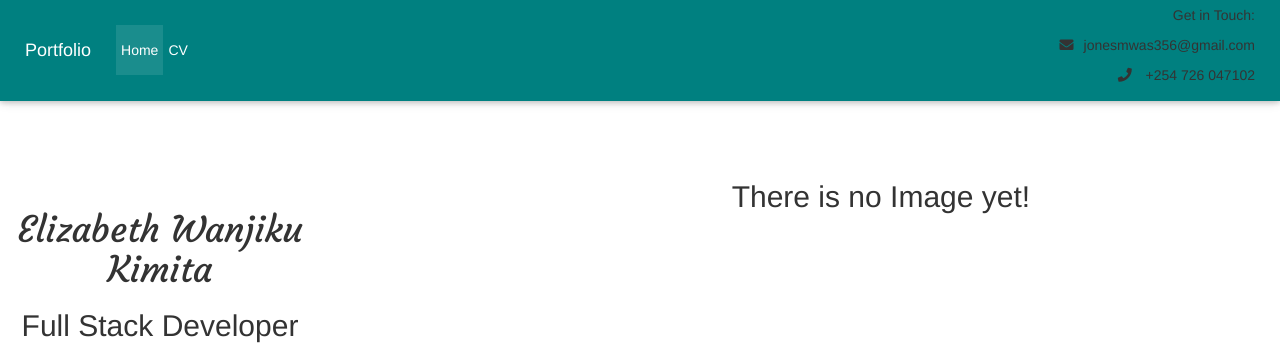
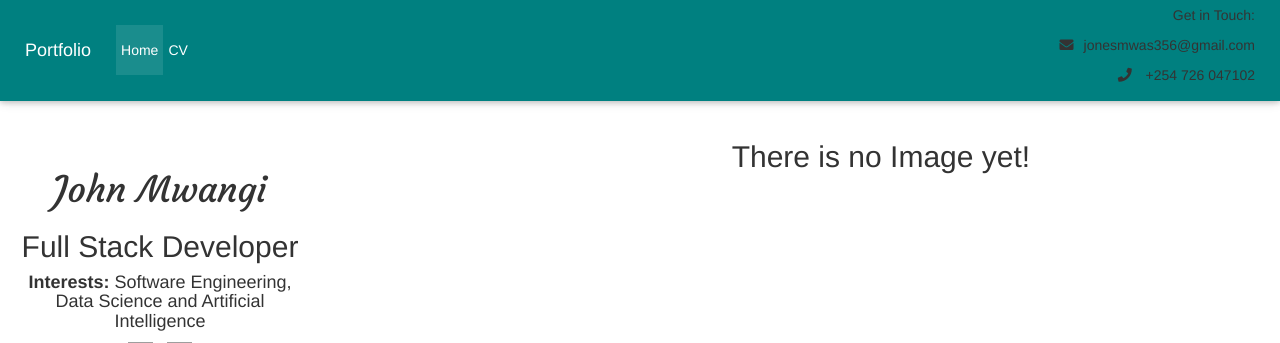
Before and after one commit to johnmwangi/Port_Folio, a Django app: template john/templates/all_projects/index.html in a window 1280 px wide; the page is wider, and only the part inside the window is pictured. Shown: the top 343 px of that part. Run offline with Django 3.2, Linux system fonts and the light colour scheme; the template is opened without the code that fills it, so the values that code supplies are empty; some libraries are stand-ins or nearby versions; some web fonts are replaced; grey boxes are pictures that could not be loaded.

Commit message:
additonal of the index file

```diff
--- a/john/templates/all_projects/index.html
+++ b/john/templates/all_projects/index.html
@@ -1,21 +1,3 @@
-Skip to content
-
-Search or jump to…
-
-Pull requests
-Issues
-Marketplace
-Explore
-
-@johnmwangi
-0
-0 0 lizKimita/Portfolio
- Code  Issues 0  Pull requests 0  Projects 0  Wiki  Security  Insights
-Portfolio/kimita/templates/all_projects/index.html
-@lizKimita lizKimita adding a profile picture image in the home page
-40bbb66 22 days ago
-77 lines (60 sloc)  3.67 KB
-
 {% extends 'all_projects/base.html' %}
 
 {% block content %}
@@ -26,14 +8,14 @@ Portfolio/kimita/templates/all_projects/index.html
         <div class="col-sm-3 about-me about-side text-center hidden-xs" style="margin-top:150px">
             {% for item in image%}
             <img src="{{item.image.url}}" width=300 class="profile-pic img-responsive center-block">{% endfor %}
-            <h1 style="font-family: 'Courgette', cursive;">Elizabeth Wanjiku Kimita</h1>
+            <h1 style="font-family: 'Courgette', cursive;">John Mwangi</h1>
             <h2>Full Stack Developer</h2>
             <h4><strong>Interests:</strong>  Software Engineering, Data Science and Artificial Intelligence </h4>
             <!-- github -->
-            <a href="https://github.com/lizKimita" target="_blank"><img src="http://www.stickpng.com/assets/images/5847f98fcef1014c0b5e48c0.png" alt="" style="width:25px;height:25px;margin-right: 10px"></a>
+            <a href="https://github.com/johnmwangi" target="_blank"><img src="http://www.stickpng.com/assets/images/5847f98fcef1014c0b5e48c0.png" alt="" style="width:25px;height:25px;margin-right: 10px"></a>
 
             <!-- linkedin -->
-            <a href="https://www.linkedin.com/in/elizabeth-kimita-b936737b/" target="_blank"><img src="https://image.flaticon.com/icons/png/512/34/34227.png" alt="" style="width:25px;height:25px;"></a>
+            <a href="https://www.linkedin.com/in/john-mwangi-b936737b/" target="_blank"><img src="https://image.flaticon.com/icons/png/512/34/34227.png" alt="" style="width:25px;height:25px;"></a>
         </div>
 
         <div class="col-sm-1 col-sm-offset-3"></div>
```
